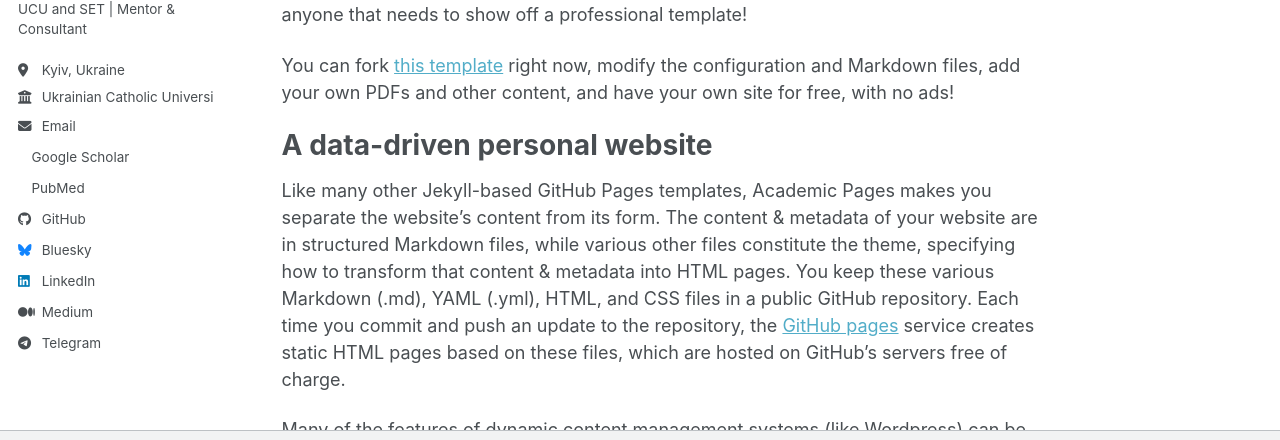
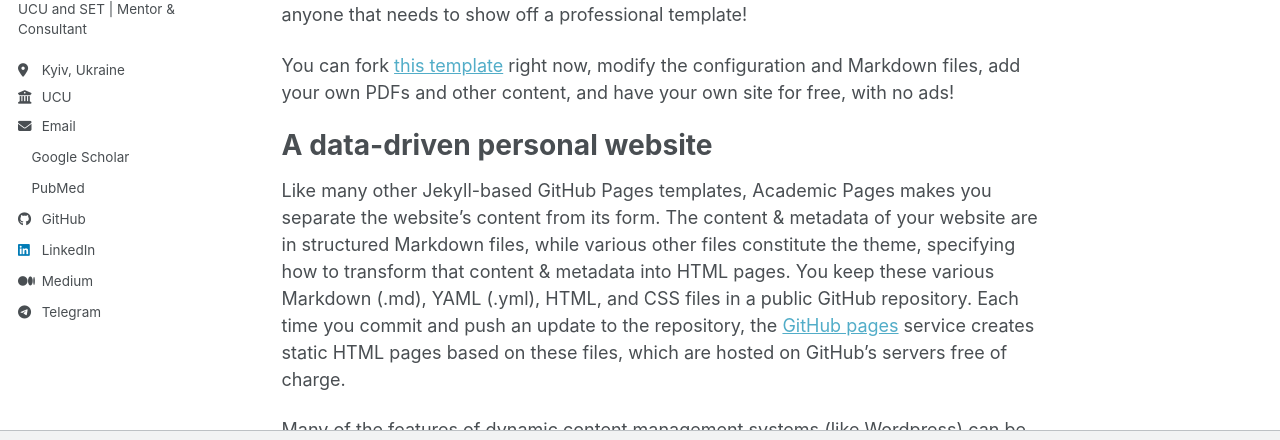
Before and after one commit to Liliia-Lutsyshyn/liliia-lutsyshyn.github.io, a Jekyll site: the page built from _pages/about.md, in a window 1280 px wide. Shown: the part 359-799 px from the top of the page. Built offline with Jekyll 4.4.1, drawn with Linux system fonts in a browser that asks for light colours; a style sheet for code colours, icons or effects is not loaded.

Commit message:
Update _config.yml

```diff
--- a/_config.yml
+++ b/_config.yml
@@ -28,9 +28,9 @@ author:
   pronouns         : # example: "she/her"
   bio              : "Machine Learning Engineer & ex-Lead | Gen CV Lecturer at UCU and SET | Mentor & Consultant"
   location         : "Kyiv, Ukraine"
-  employer         : "Ukrainian Catholic University"
+  employer         : "UCU"
   uri              : # URL
-  email            : "igor.babin185@gmail.com"
+  email            : "mailto:igor.babin185@gmail.com"
 
   # Academic websites
   academia         : # URL
@@ -57,7 +57,7 @@ author:
 
   # Social media
   artstation       : # Username
-  bluesky          : "bsky.app" # Replace this with you Bluesky username
+  bluesky          : # Replace this with you Bluesky username
   facebook         : # Username
   flickr           : # Username
   foursquare       : # Username
@@ -66,7 +66,7 @@ author:
   keybase          : # Username
   instagram        : # Username
   lastfm           : # Username
-  linkedin         : "https://www.linkedin.com/in/igor-babin/"
+  linkedin         : "https://www.linkedin.com/in/igor-babin"
   mastodon         : # URL
   medium           : "https://medium.com/@ibabin"
   pinterest        : # Username
```
